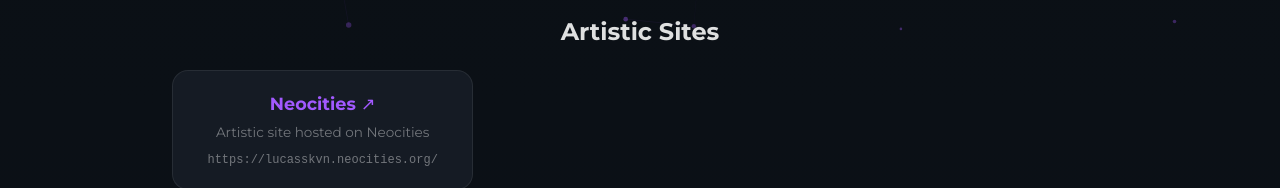
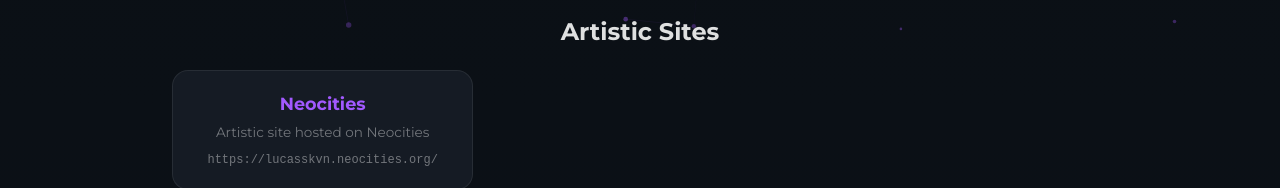
Before and after one commit to lucasskvn/lucasskvn.github.io, a React (Vite) app: page /playground in a window 1280 px wide. Shown: the part 764-952 px from the top of the page. Built offline with nearby package versions, Linux system fonts and the light colour scheme; no server answers.

Commit message:
[UPDATE] Playground: preview sites in iframe modal instead of external link

```diff
--- a/src/pages/Playground.tsx
+++ b/src/pages/Playground.tsx
@@ -115,6 +115,7 @@
 
 export default function Playground({ lang }: { lang: 'fr' | 'en' }) {
   const [active, setActive] = useState(experiments[0].id);
+  const [preview, setPreview] = useState<string | null>(null);
 
   const current = experiments.find(e => e.id === active)!;
 
@@ -160,15 +161,13 @@
       <h2 className="section-title">{lang === 'fr' ? 'Sites artistiques' : 'Artistic Sites'}</h2>
       <div style={{ display: 'grid', gridTemplateColumns: 'repeat(auto-fill, minmax(280px, 1fr))', gap: '1rem' }}>
         {sites.map(site => (
-          <a
+          <div
             key={site.title}
-            href={site.url}
-            target="_blank"
-            rel="noopener noreferrer"
+            onClick={() => setPreview(site.url)}
             style={{
               display: 'flex', flexDirection: 'column', gap: '0.3rem',
               background: 'var(--bg-card)', border: '1px solid var(--border)',
-              borderRadius: 16, padding: '1.25rem', textDecoration: 'none',
+              borderRadius: 16, padding: '1.25rem', cursor: 'pointer',
               transition: 'transform 0.2s, box-shadow 0.2s, border-color 0.2s',
             }}
             onMouseEnter={e => {
@@ -183,7 +182,7 @@
             }}
           >
             <span style={{ fontSize: '1.1rem', fontWeight: 700, color: 'var(--accent)' }}>
-              {site.title} ↗
+              {site.title}
             </span>
             <span style={{ fontSize: '0.85rem', color: 'var(--text-muted)' }}>
               {site.desc[lang]}
@@ -191,9 +190,52 @@
             <span style={{ fontSize: '0.75rem', color: 'var(--text-muted)', fontFamily: 'monospace', marginTop: '0.25rem' }}>
               {site.url}
             </span>
-          </a>
+          </div>
         ))}
       </div>
+
+      {/* Preview Modal */}
+      {preview && (
+        <div
+          className="modal-overlay"
+          onClick={() => setPreview(null)}
+          style={{ zIndex: 200 }}
+        >
+          <div
+            onClick={e => e.stopPropagation()}
+            style={{
+              width: '90vw', height: '85vh', maxWidth: 1200,
+              background: '#fff', borderRadius: 16, overflow: 'hidden',
+              display: 'flex', flexDirection: 'column',
+              boxShadow: '0 16px 64px rgba(0,0,0,0.5)',
+            }}
+          >
+            <div style={{
+              display: 'flex', alignItems: 'center', justifyContent: 'space-between',
+              padding: '0.75rem 1rem', background: '#1a1a2e', color: '#fff',
+            }}>
+              <span style={{ fontSize: '0.85rem', fontFamily: 'monospace', color: '#aaa' }}>
+                {preview}
+              </span>
+              <button
+                onClick={() => setPreview(null)}
+                style={{
+                  background: 'none', border: 'none', color: '#fff', fontSize: '1.3rem',
+                  cursor: 'pointer', padding: '0 0.25rem', lineHeight: 1,
+                }}
+              >
+                ✕
+              </button>
+            </div>
+            <iframe
+              src={preview}
+              title={preview}
+              style={{ flex: 1, width: '100%', border: 'none' }}
+              sandbox="allow-scripts allow-same-origin"
+            />
+          </div>
+        </div>
+      )}
     </div>
   );
 }
```
Also changed, not shown: 1 other file (tests, documents, lock files or other folders).
